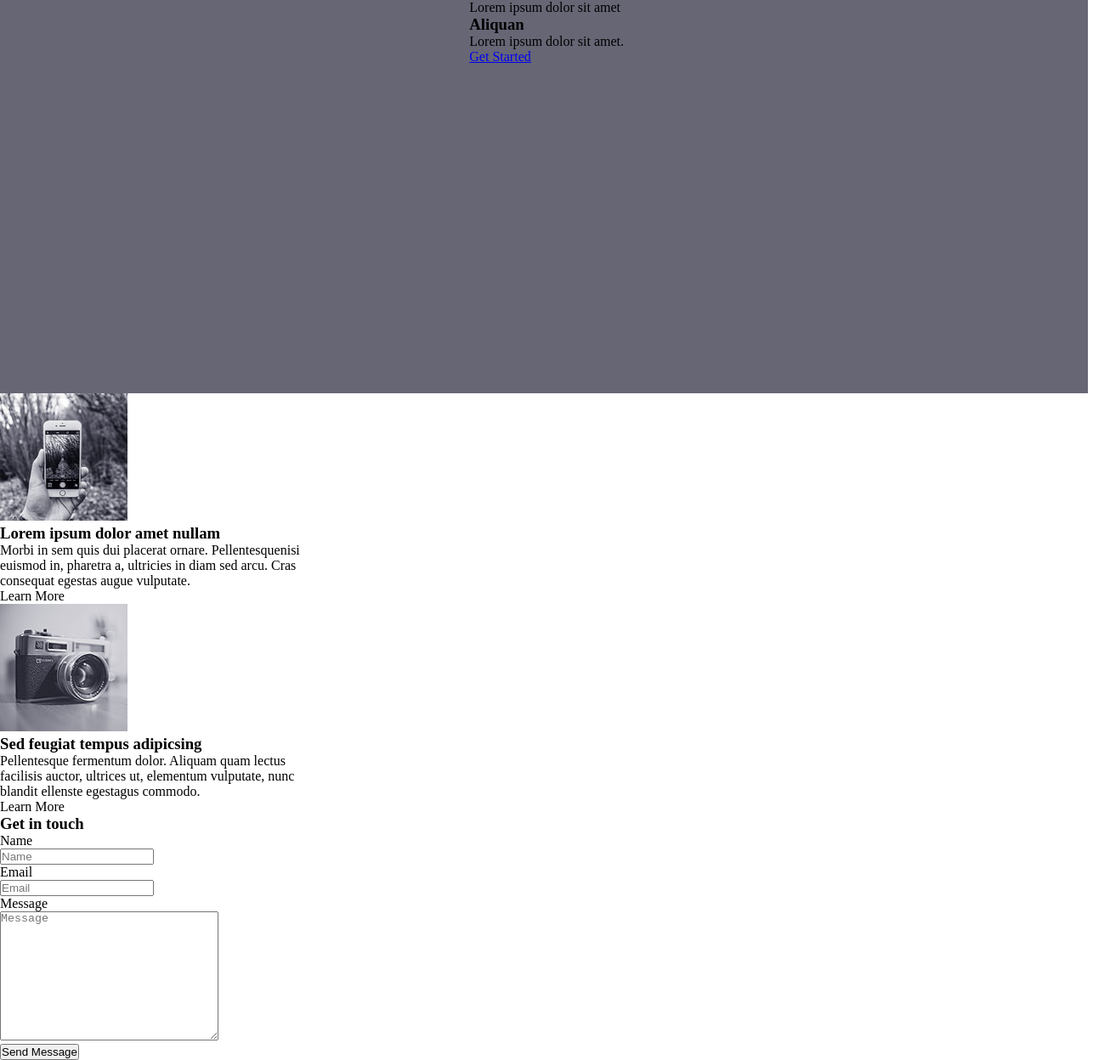
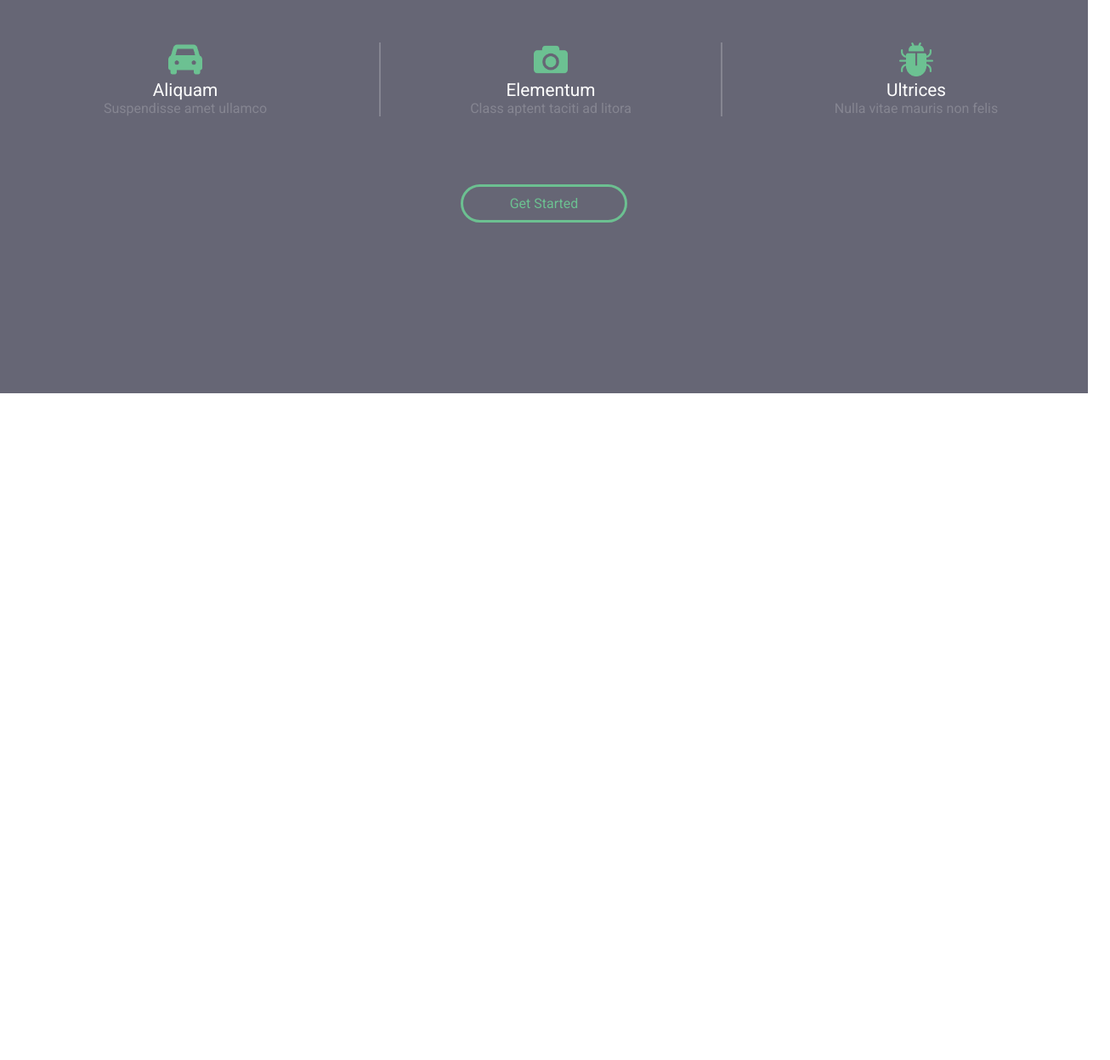
Before and after one commit to jahi720/Projection, a plain HTML site: page index.html in a window 1280 px wide. Shown: the part 337-1585 px from the top of the page at 85% size, 1306 px wide, since content can reach past the window. After the commit the page ends 800 px from the top, so only its background shows below. Drawn offline with Linux system fonts and the light colour scheme.

Commit message:
Header finish

```diff
--- a/index.html
+++ b/index.html
@@ -3,6 +3,10 @@
   <head>
     <meta charset="UTF-8" />
     <meta name="viewport" content="width=device-width, initial-scale=1.0" />
+    <link
+      href="https://fonts.googleapis.com/css2?family=Roboto:wght@400;500;700&display=swap"
+      rel="stylesheet"
+    />
     <link rel="stylesheet" href="style.css" />
     <title>Projection</title>
   </head>
@@ -22,78 +26,34 @@
         </div>
       </div>
       <!-- Main Headder -->
-      <div class="main-header-info">
+      <section class="header-info-2">
         <div class="header-head">
-        <h3>Welcome to Projection</h3>
-      </div>
-          <div class="main-header-icons">
-              <div class="icon">
-                  <h3>Aliquan</h3>
-                  <p>Lorem, ipsum dolor</p>
-              </div>
-              <div class="main-header-icons">
-                <div class="icon">
-                    <h3>Elementum</h3>
-                    <p>Lorem ipsum dolor sit amet</p>
-                </div>
-                <div class="main-header-icons">
-                    <div class="icon">
-                        <h3>Aliquan</h3>
-                        <p>Lorem ipsum dolor sit amet.</p>
-                </div>
+          <p>Welcome to Projection</p>
+        </div>
+        <div class="header-icons">
+          <div class="icons">
+            <img src="./images/car.png" alt="car icon" />
+            <h3>Aliquam</h3>
+            <p>Suspendisse amet ullamco</p>
           </div>
-          <div class="head-button">
-              <p> <a href="#">Get Started</a></p>
+          <div class="icons">
+            <img
+              src="./images/photo-camera-interface-symbol-for-button.png"
+              alt="camera icon"
+            />
+            <h3>Elementum</h3>
+            <p>Class aptent taciti ad litora</p>
           </div>
-      </div>
-    </header>
-    <main class="main-info" ><a href="#"></a>
-        <div class="main-info-content">
-          <div class="content">
-            <img src="./images/pic01.jpg" alt="">
-            <h3>Lorem ipsum
-              dolor amet nullam</h3>
-              <p>Morbi in sem quis dui placerat ornare. Pellentesquenisi <br>
-                euismod in, pharetra a, ultricies in diam sed arcu. Cras <br>
-                consequat egestas augue vulputate.</p>
-                <span class="main-content-button"><p>Learn More</p></span>
-          </div>
-          <div class="content">
-            <img src="./images/pic02.jpg" alt="">
-            <h3>Sed feugiat
-              tempus adipicsing</h3>
-              <p>Pellentesque fermentum dolor. Aliquam quam lectus <br>
-                facilisis auctor, ultrices ut, elementum vulputate, nunc <br>
-                blandit ellenste egestagus commodo.</p>
-                <span class="main-content-button"><p>Learn More</p></span>
+          <div class="icons">
+            <img src="./images/bug.png" alt="bug icon" />
+            <h3>Ultrices</h3>
+            <p>Nulla vitae mauris non felis</p>
           </div>
         </div>
-    </main>
-    <footer class="main-footer">
-      <div class="inner-footer">
-        <h3>Get in touch</h3>
-        <form action="" method="post">
-            <div class="inner-name">
-              <label for="name">Name</label>
-              <br>
-              <input type="text" name="name" id="name" placeholder="Name">
-            </div>
-            <div class="inner-email">
-              <label for="email">Email</label>
-              <br>
-              <input type="text" name="email" id="email" placeholder="Email">
-            </div>
-            <div class="inner-comment">
-              <label for="message">Message</label>
-              <br>
-              <textarea name="message" id="message" cols="30" rows="10" placeholder="Message"></textarea>
-            </div>
-            <div class="inner-button">
-              <button>Send Message</button>
-            </div>
-        </form>
-      </div>
-    </div>
-    </footer>
+        <div class="icon-button">
+          <p>Get Started</p>
+        </div>
+      </section>
+    </header>
   </body>
 </html>
--- a/style.css
+++ b/style.css
@@ -2,6 +2,7 @@
   box-sizing: border-box;
   margin: 0;
   padding: 0px;
+  font-family: "Roboto", sans-serif;
 }
 .header-info {
   background-color: rgb(102, 102, 117);
@@ -32,16 +33,56 @@
   text-decoration: none;
   color: white;
 }
-.main-header-info {
-  border-top: 1px solid rgb(133, 133, 145);
-  width: 88%;
-  margin-left: 80px;
-  padding-top: 100px;
+/* Header Content */
+.header-info-2 {
+  border-top: 2px solid rgb(133, 133, 145);
+  margin: 0 80px 0 80px;
+  padding-top: 8rem;
   display: flex;
   flex-direction: column;
   align-items: center;
 }
 .header-head {
   color: white;
-  font-size: 2.5rem;
+  font-size: 3rem;
 }
+.header-icons {
+  margin-top: 5rem;
+  margin-left: 9rem;
+  display: flex;
+  flex-direction: row;
+}
+
+.icons {
+  margin-right: 8rem;
+  text-align: center;
+}
+.icons:nth-last-of-type(2) {
+  border-left: 2px solid rgb(133, 133, 145);
+  border-right: 2px solid rgb(133, 133, 145);
+  padding: 0px 100px 0 100px;
+}
+.icons h3 {
+  color: white;
+  font-weight: normal;
+  font-size: 1.3rem;
+}
+.icons p {
+  color: rgb(133, 133, 145);
+  width: 200px;
+}
+.icons img {
+  width: 2.5rem;
+  color: #6cc091;
+}
+.icon-button {
+  margin-top: 5rem;
+  border: 3px solid #6cc091;
+  border-radius: 30px;
+  padding: 10px 55px;
+  color: rgb(108, 192, 145);
+}
+.icon-button:hover,
+.icon-button:active {
+  background-color: rgba(108, 192, 145, 0.2);
+}
```
Also changed, not shown: images/bug.png (added), images/car.png (added), images/photo-camera-interface-symbol-for-button.png (added).
